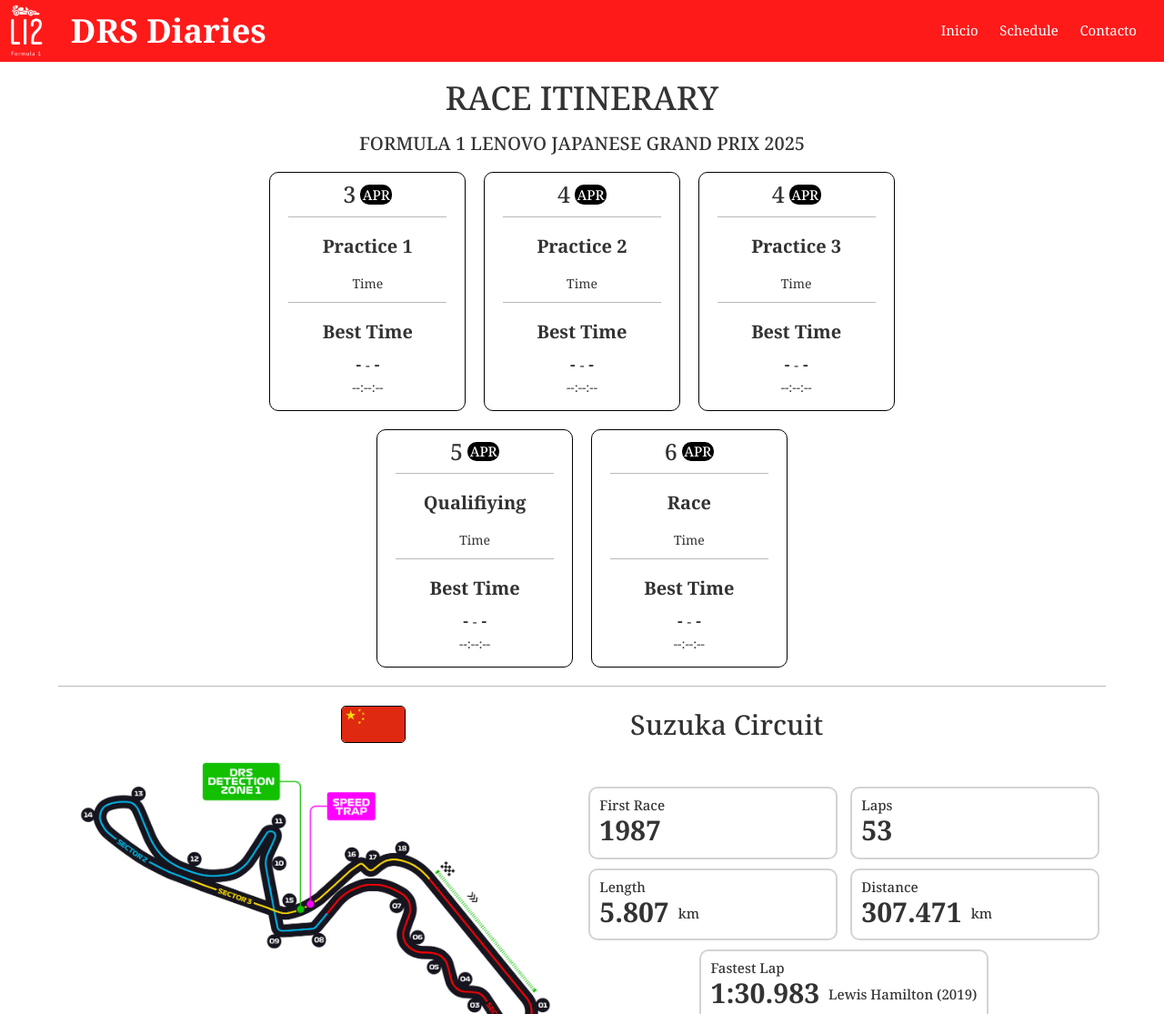
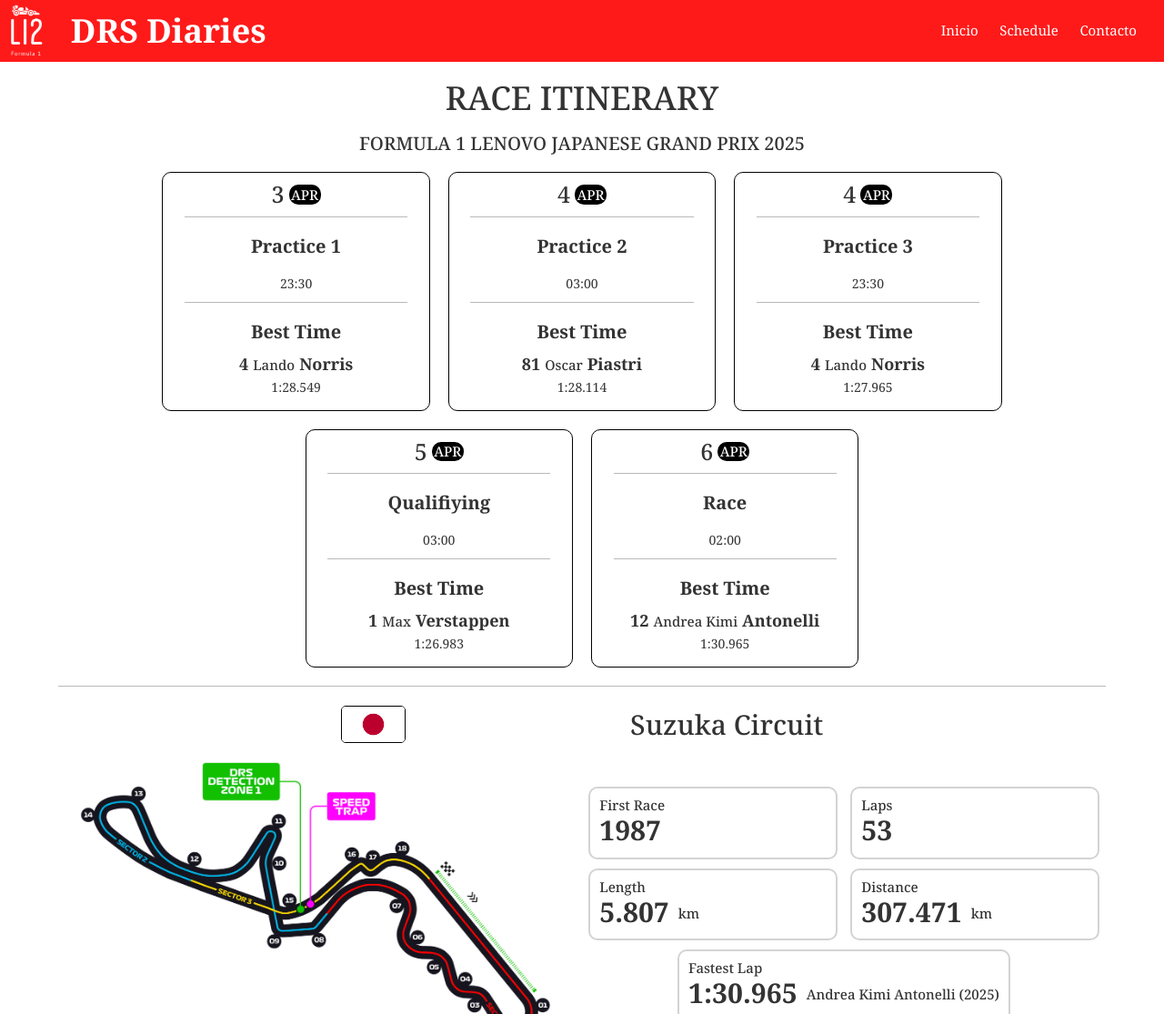
Before and after one commit to Lauty2005/Formula-1, a website: page pages/schedule/japan.html in a window 1280 px wide. Shown: the top 1115 px of the page at 91% size. Drawn offline with nearby package versions, Linux system fonts and the light colour scheme.

Commit message:
Upload of results up to japan

```diff
--- a/pages/schedule/japan.html
+++ b/pages/schedule/japan.html
@@ -47,17 +47,17 @@
                     <hr class="custom-line">
                     <div class="stage">
                         <h3>Practice 1</h3>
-                        <p id="time">Time</p>
+                        <p id="time">23:30</p>
                     </div>
                     <hr class="custom-line">
                     <div class="bestTime">
                         <h3>Best Time</h3>
                         <div class="pilot">
-                            <h4 id="number">-</h4>
-                            <h4 id="name">-</h4>
-                            <h4 id="surname">-</h4>
+                            <h4 id="number">4</h4>
+                            <h4 id="name">Lando</h4>
+                            <h4 id="surname">Norris</h4>
                         </div>
-                        <p>--:--:--</p>
+                        <p>1:28.549</p>
 
                     </div>
                 </div>
@@ -69,17 +69,17 @@
                     <hr class="custom-line">
                     <div class="stage">
                         <h3>Practice 2</h3>
-                        <p id="time">Time</p>
+                        <p id="time">03:00</p>
                     </div>
                     <hr class="custom-line">
                     <div class="bestTime">
                         <h3>Best Time</h3>
                         <div class="pilot">
-                            <h4 id="number">-</h4>
-                            <h4 id="name">-</h4>
-                            <h4 id="surname">-</h4>
+                            <h4 id="number">81</h4>
+                            <h4 id="name">Oscar</h4>
+                            <h4 id="surname">Piastri</h4>
                         </div>
-                        <p>--:--:--</p>
+                        <p>1:28.114</p>
                     </div>
                 </div>
                 <div class="p1"> <!-- Practice 3 -->
@@ -90,17 +90,17 @@
                     <hr class="custom-line">
                     <div class="stage">
                         <h3>Practice 3</h3>
-                        <p id="time">Time</p>
+                        <p id="time">23:30</p>
                     </div>
                     <hr class="custom-line">
                     <div class="bestTime">
                         <h3>Best Time</h3>
                         <div class="pilot">
-                            <h4 id="number">-</h4>
-                            <h4 id="name">-</h4>
-                            <h4 id="surname">-</h4>
+                            <h4 id="number">4</h4>
+                            <h4 id="name">Lando</h4>
+                            <h4 id="surname">Norris</h4>
                         </div>
-                        <p>--:--:--</p>
+                        <p>1:27.965</p>
 
                     </div>
                 </div>
@@ -112,17 +112,17 @@
                     <hr class="custom-line">
                     <div class="stage">
                         <h3>Qualifiying</h3>
-                        <p id="time">Time</p>
+                        <p id="time">03:00</p>
                     </div>
                     <hr class="custom-line">
                     <div class="bestTime">
                         <h3>Best Time</h3>
                         <div class="pilot">
-                            <h4 id="number">-</h4>
-                            <h4 id="name">-</h4>
-                            <h4 id="surname">-</h4>
+                            <h4 id="number">1</h4>
+                            <h4 id="name">Max</h4>
+                            <h4 id="surname">Verstappen</h4>
                         </div>
-                        <p>--:--:--</p>
+                        <p>1:26.983</p>
                     </div>
                 </div>
                 <div class="p1"> <!-- Race -->
@@ -133,17 +133,17 @@
                     <hr class="custom-line">
                     <div class="stage">
                         <h3>Race</h3>
-                        <p id="time">Time</p>
+                        <p id="time">02:00</p>
                     </div>
                     <hr class="custom-line">
                     <div class="bestTime">
                         <h3>Best Time</h3>
                         <div class="pilot">
-                            <h4 id="number">-</h4>
-                            <h4 id="name">-</h4>
-                            <h4 id="surname">-</h4>
+                            <h4 id="number">12</h4>
+                            <h4 id="name">Andrea Kimi</h4>
+                            <h4 id="surname">Antonelli</h4>
                         </div>
-                        <p>--:--:--</p>
+                        <p>1:30.965</p>
                     </div>
                 </div>
             </section>
@@ -151,7 +151,7 @@
             <section class="raceInformation">
                 <div class="pista">
                     <div class="title">
-                        <img src="../../img/China.avif" id="flag" alt="">
+                        <img src="../../img/Japon.avif" id="flag" alt="">
                         <h2>Suzuka Circuit</h2>
                     </div>
                     <div class="contenedor">
@@ -182,8 +182,8 @@
                             <div class="info div3">
                                 <h4 id="title">Fastest Lap</h4>
                                 <div class="distance">
-                                    <h4 id="info">1:30.983</h4>
-                                    <h4 id="unit">Lewis Hamilton (2019)</h4>
+                                    <h4 id="info">1:30.965</h4>
+                                    <h4 id="unit">Andrea Kimi Antonelli (2025)</h4>
                                 </div>
                             </div>
                         </div>
@@ -297,7 +297,7 @@
                                 <h4 id="name">Max</h4>
                                 <h4 id="surname">Verstappen</h4>
                             </div>
-                            <p>1:54:23.566</p>
+                            <p>1:33.706</p>
                         </div>
                     </div>
                 </section>
```
Also changed, not shown: pages/schedule/australia.html (+29 -29 lines), pages/schedule/china.html (+32 -32 lines), pages/schedule/sakhir.html (+15 -15 lines).
